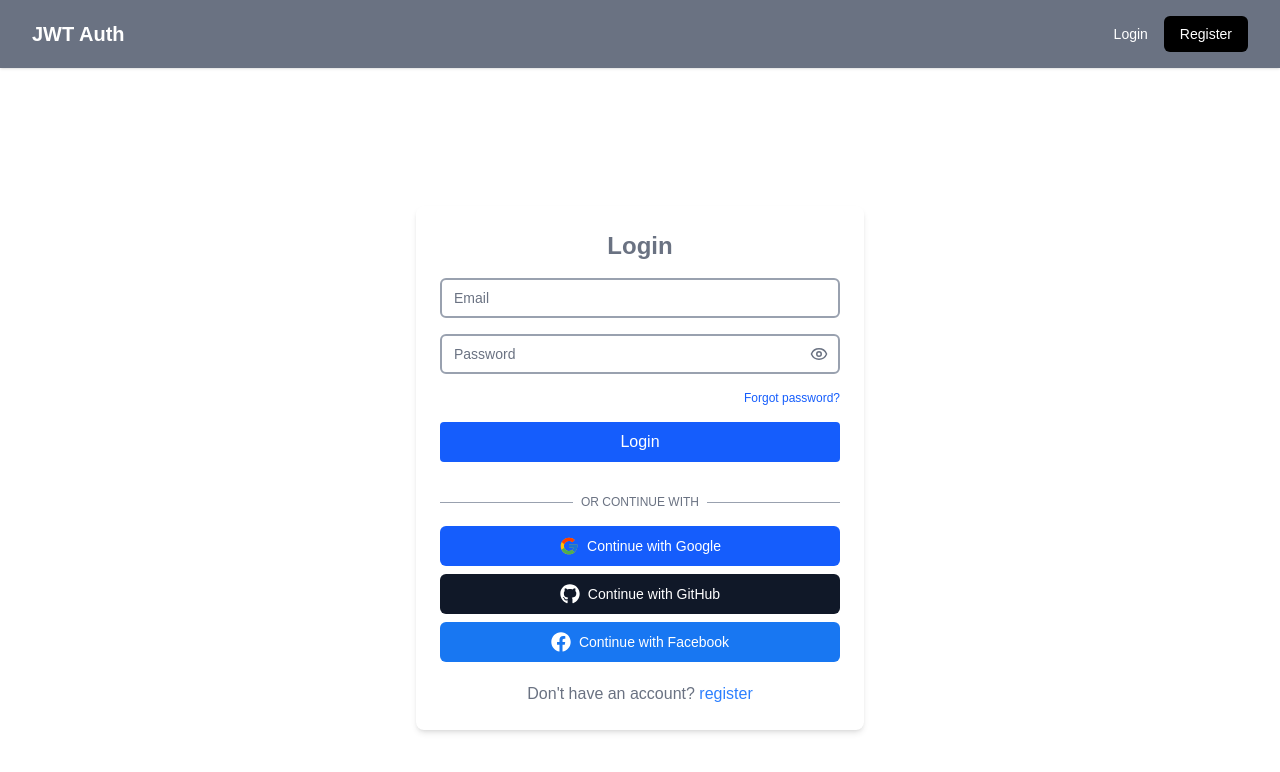
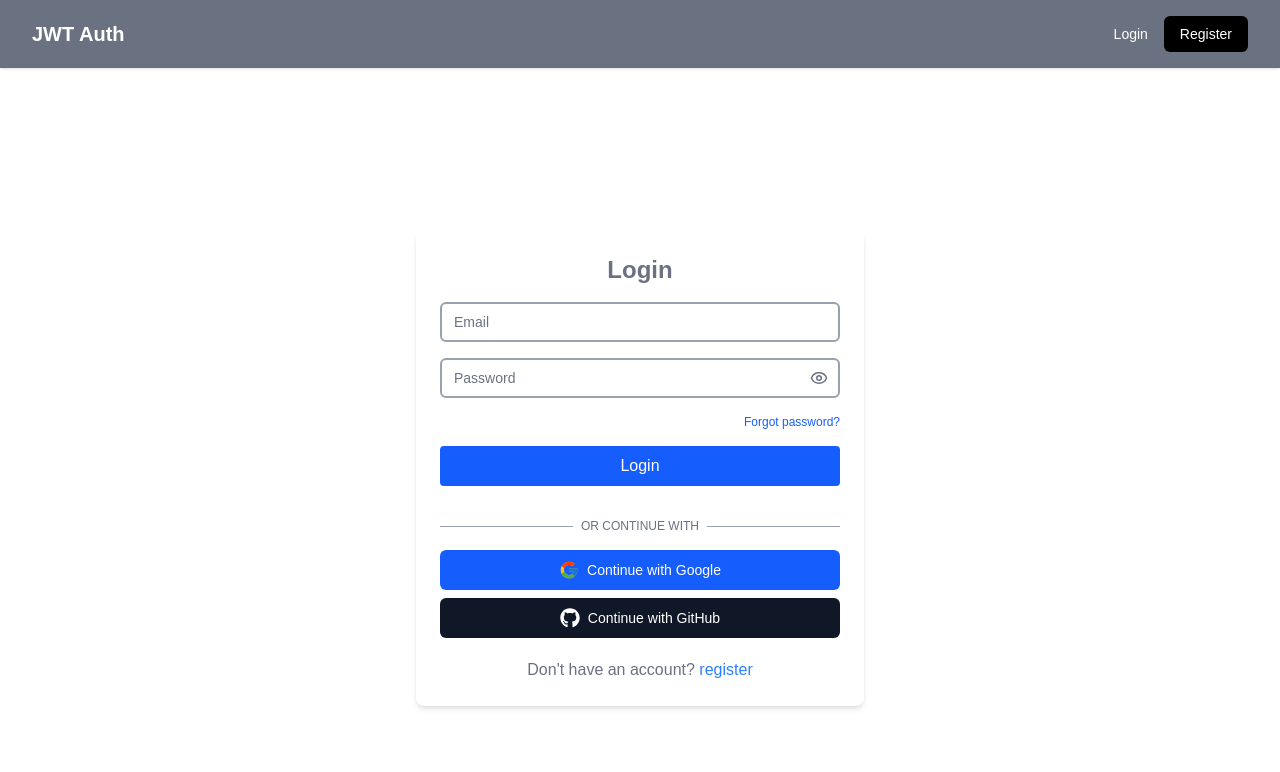
Before and after one commit to coderkanchan/jwt-auth-system, a Next.js app: page /login in a window 1280 px wide. Shown: the top 772 px of the page. Built offline with nearby package versions, Linux system fonts and the light colour scheme; no server answers.

Commit message:
ui(auth): clean up registration form and remove facebook integration

```diff
--- a/src/components/auth/social.tsx
+++ b/src/components/auth/social.tsx
@@ -8,7 +8,7 @@ import { DEFAULT_LOGIN_REDIRECT } from "@/routes";
 
 export const Social = () => {
 
-  const onClick = (provider: "google" | "github" | "facebook") => {
+  const onClick = (provider: "google" | "github") => {
     signIn(provider, {
       callbackUrl: DEFAULT_LOGIN_REDIRECT,
     });
@@ -31,14 +31,6 @@ export const Social = () => {
         <FaGithub className="h-5 w-5 mr-2" />
         Continue with GitHub
       </button>
-
-      <button
-        className="w-full inline-flex items-center justify-center rounded-md text-sm font-medium transition-colors bg-[#1877F2] text-white hover:bg-[#166fe5] h-10 px-4 py-2"
-        onClick={() => onClick("facebook")}
-      >
-        <FaFacebook className="h-5 w-5 mr-2" />
-        Continue with Facebook
-      </button>
     </div>
   );
 };
--- a/src/lib/auth.ts
+++ b/src/lib/auth.ts
@@ -60,7 +60,6 @@ export const authOptions: NextAuthOptions = {
   ],
   callbacks: {
     async signIn({ user, account }) {
-      //if (account?.provider !== "credentials") return true;
       if (account?.provider !== "credentials") {
         try {
           await connectDB();
```
